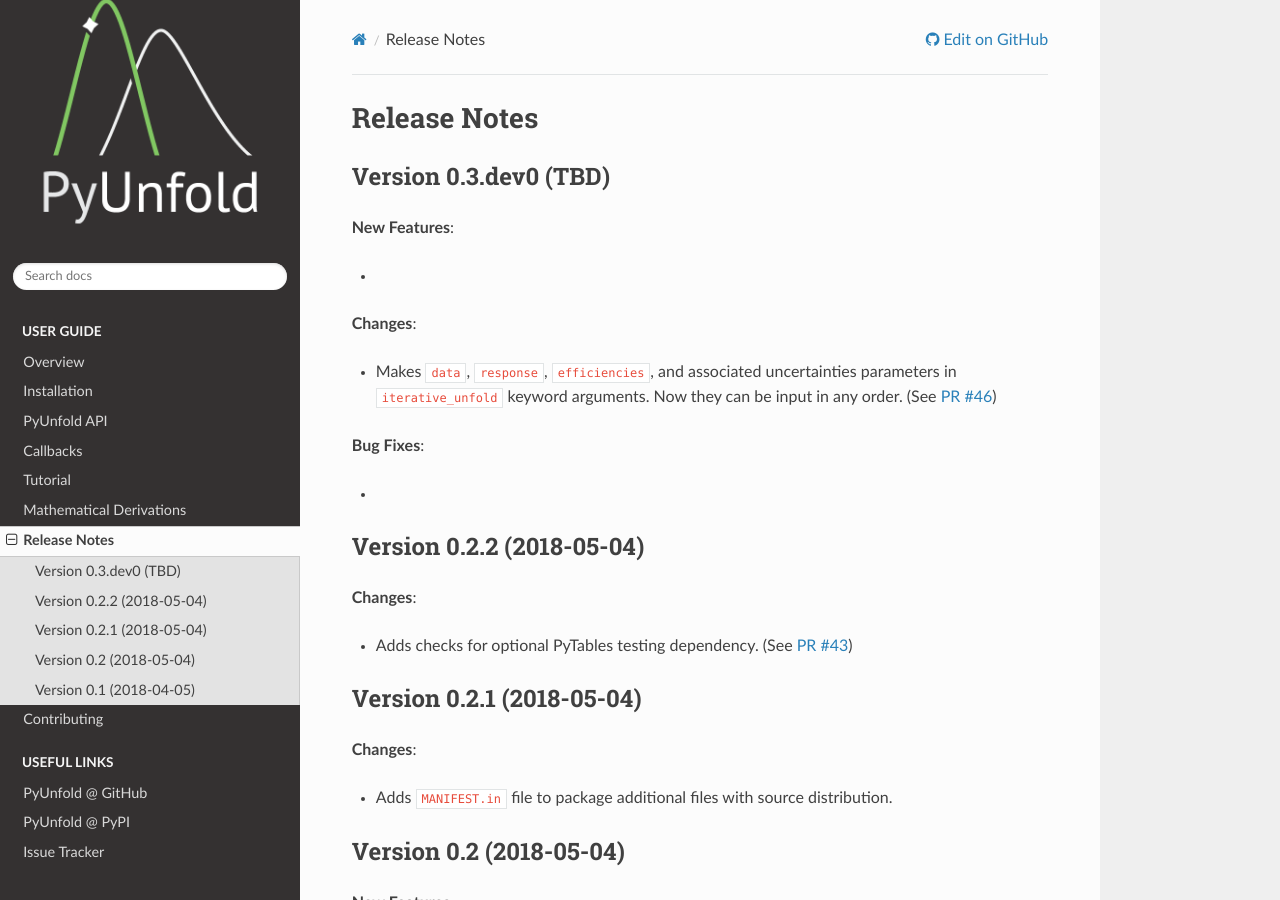
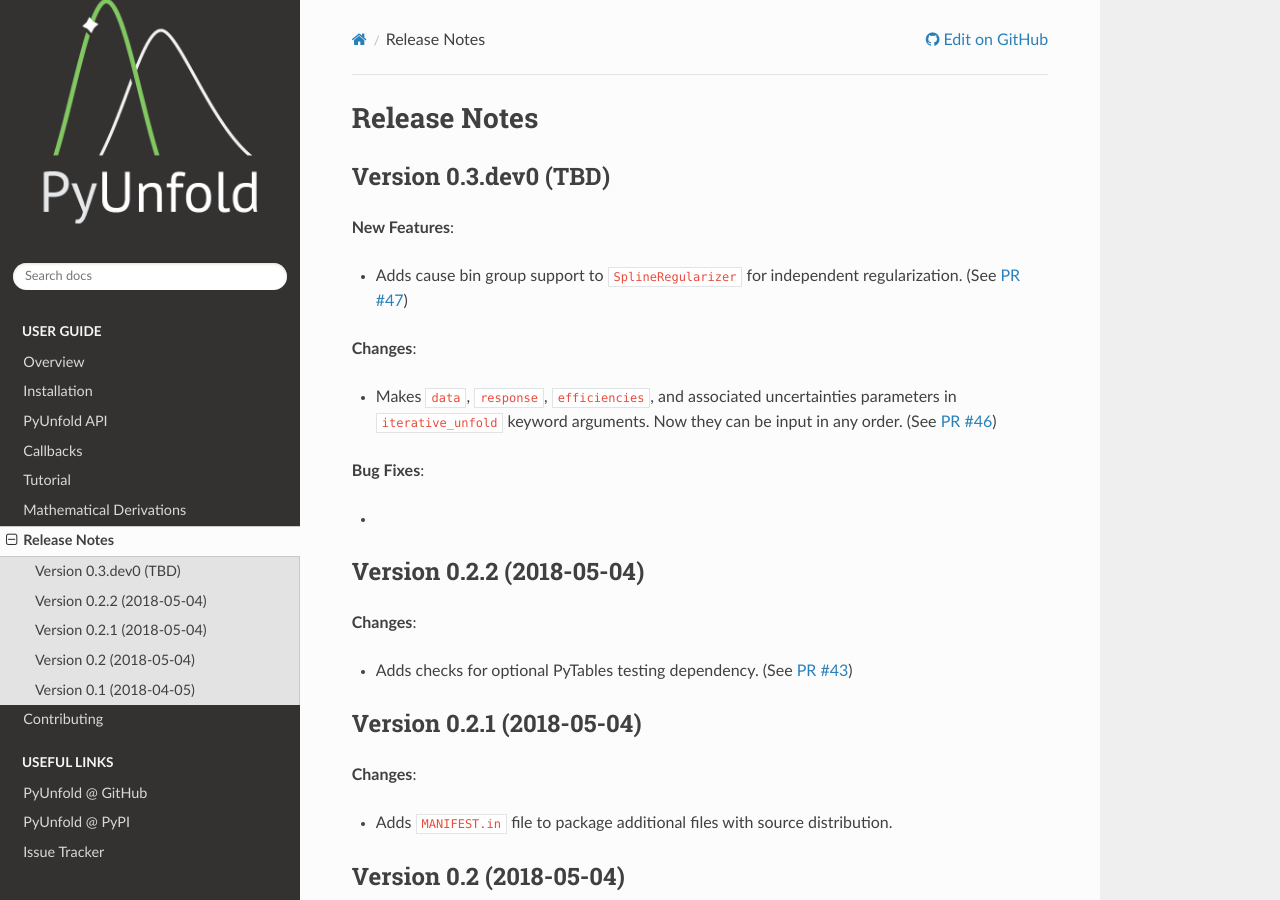
Before and after one commit to jrbourbeau/pyunfold, a Sphinx documentation site: the page built from docs/changelog.rst, in a window 1280 px wide and 900 px high. Built offline with Sphinx 7.4.7 and the Read the Docs theme 2.0.0, drawn with Linux system fonts in a browser that asks for light colours; the version number is read from the project's files by our own code.

Commit message:
Adds changelog entry

```diff
--- a/docs/changelog.rst
+++ b/docs/changelog.rst
@@ -11,7 +11,8 @@ Version 0.3.dev0 (TBD)
 
 **New Features**:
 
--
+- Adds cause bin group support to ``SplineRegularizer`` for independent
+  regularization. (See `PR #47 <https://github.com/jrbourbeau/pyunfold/pull/47>`_)
 
 **Changes**:
 
```
